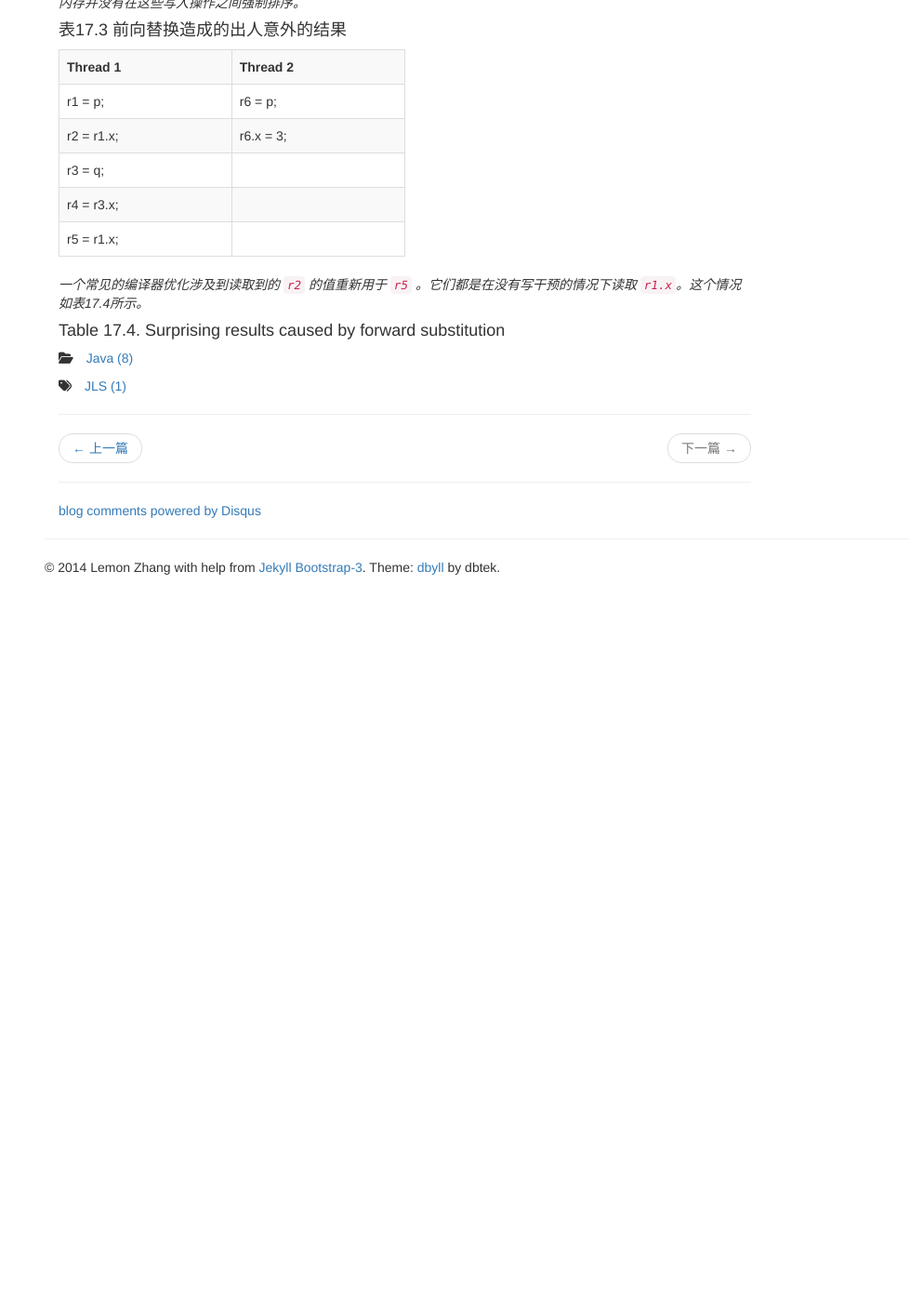
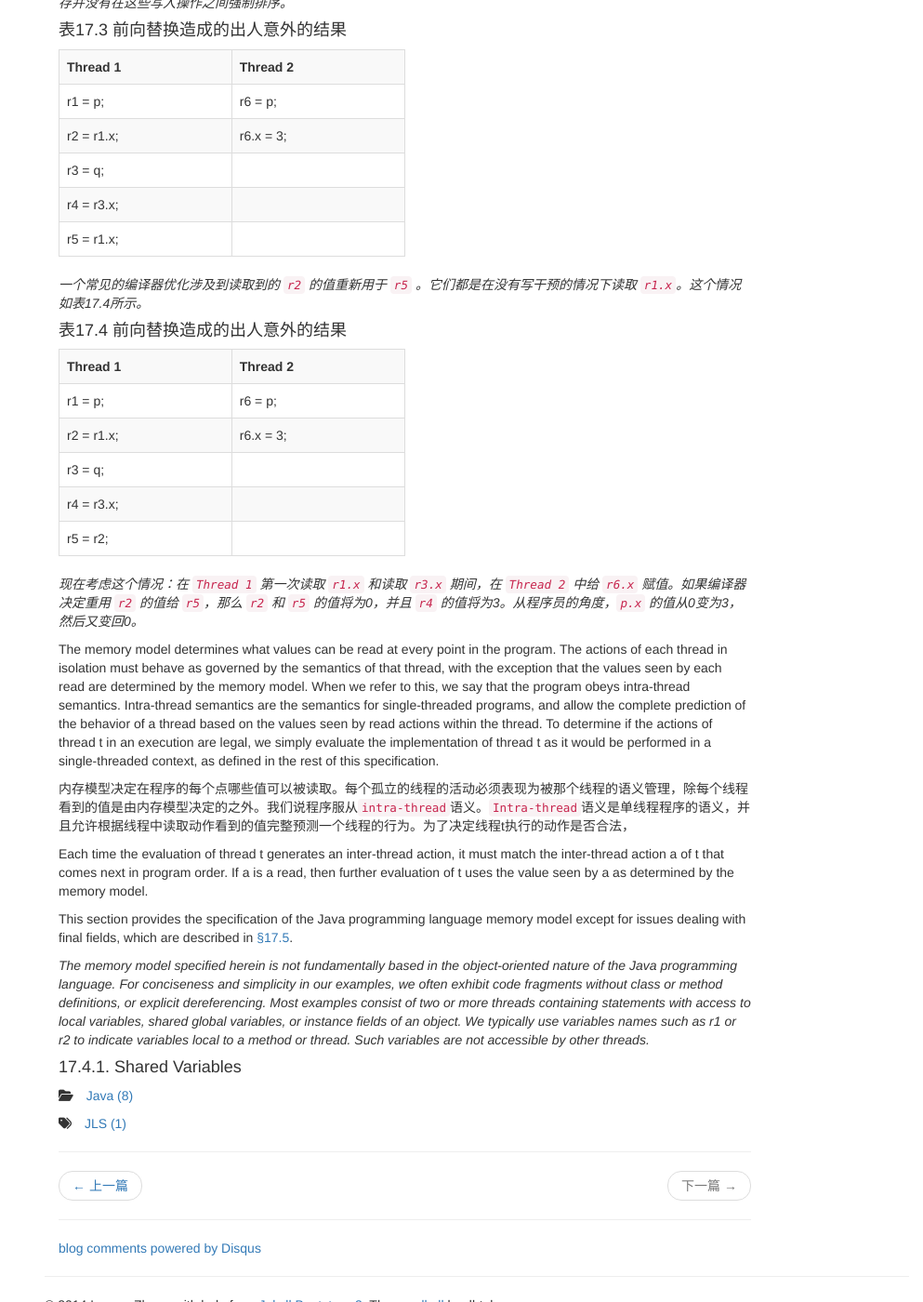
Before and after one commit to cjm0000000/cjm0000000.github.io, a Jekyll site: the page built from _posts/Java/201403/2014-03-03-java-memory-model.md, in a window 1280 px wide and 1400 px high, scrolled down 1483 px. Shown: the whole window at 93% size, without its empty margins (287-1280 px from the left). Built offline with Jekyll 4.4.1, drawn with Linux system fonts in a browser that asks for light colours; nearby versions of some CDN libraries; library files that are not in the unit come from our copies; comment, search, counter and statistics services are not loaded; before the commit the page ends 2113 px from its top, so only the background shows below that; some of the changed text lies outside the part shown.

Commit message:
translate

```diff
--- a/_posts/Java/201403/2014-03-03-java-memory-model.md
+++ b/_posts/Java/201403/2014-03-03-java-memory-model.md
@@ -72,4 +72,27 @@ tags: [JLS]
 
 *一个常见的编译器优化涉及到读取到的 `r2` 的值重新用于 `r5` 。它们都是在没有写干预的情况下读取 `r1.x`。这个情况如表17.4所示。*
 
-#### Table 17.4. Surprising results caused by forward substitution
+#### 表17.4 前向替换造成的出人意外的结果
+
+<table class="table table-striped table-bordered" style="width:50%">
+    <tr><th>Thread 1</th><th>Thread 2</th></tr>
+    <tr><td>r1 = p;</td><td>r6 = p;</td></tr>
+    <tr><td>r2 = r1.x;</td><td>r6.x = 3;</td></tr>
+    <tr><td>r3 = q;	</td><td></td></tr>
+    <tr><td>r4 = r3.x;</td><td></td></tr>
+    <tr><td>r5 = r2;</td><td></td></tr>
+</table>
+
+*现在考虑这个情况：在 `Thread 1` 第一次读取 `r1.x` 和读取 `r3.x` 期间，在 `Thread 2` 中给 `r6.x` 赋值。如果编译器决定重用 `r2` 的值给 `r5`，那么 `r2` 和 `r5` 的值将为0，并且 `r4` 的值将为3。从程序员的角度，`p.x` 的值从0变为3，然后又变回0。*
+
+The memory model determines what values can be read at every point in the program. The actions of each thread in isolation must behave as governed by the semantics of that thread, with the exception that the values seen by each read are determined by the memory model. When we refer to this, we say that the program obeys intra-thread semantics. Intra-thread semantics are the semantics for single-threaded programs, and allow the complete prediction of the behavior of a thread based on the values seen by read actions within the thread. To determine if the actions of thread t in an execution are legal, we simply evaluate the implementation of thread t as it would be performed in a single-threaded context, as defined in the rest of this specification.
+
+内存模型决定在程序的每个点哪些值可以被读取。每个孤立的线程的活动必须表现为被那个线程的语义管理，除每个线程看到的值是由内存模型决定的之外。我们说程序服从`intra-thread`语义。`Intra-thread`语义是单线程程序的语义，并且允许根据线程中读取动作看到的值完整预测一个线程的行为。为了决定线程t执行的动作是否合法，
+
+Each time the evaluation of thread t generates an inter-thread action, it must match the inter-thread action a of t that comes next in program order. If a is a read, then further evaluation of t uses the value seen by a as determined by the memory model.
+
+This section provides the specification of the Java programming language memory model except for issues dealing with final fields, which are described in [§17.5](http://docs.oracle.com/javase/specs/jls/se7/html/jls-17.html#jls-17.5).
+
+*The memory model specified herein is not fundamentally based in the object-oriented nature of the Java programming language. For conciseness and simplicity in our examples, we often exhibit code fragments without class or method definitions, or explicit dereferencing. Most examples consist of two or more threads containing statements with access to local variables, shared global variables, or instance fields of an object. We typically use variables names such as r1 or r2 to indicate variables local to a method or thread. Such variables are not accessible by other threads.*
+
+#### 17.4.1. Shared Variables
```
Also changed, not shown: other parts of _posts/Java/201403/2014-03-03-java-memory-model.md (+1 -1 lines).
